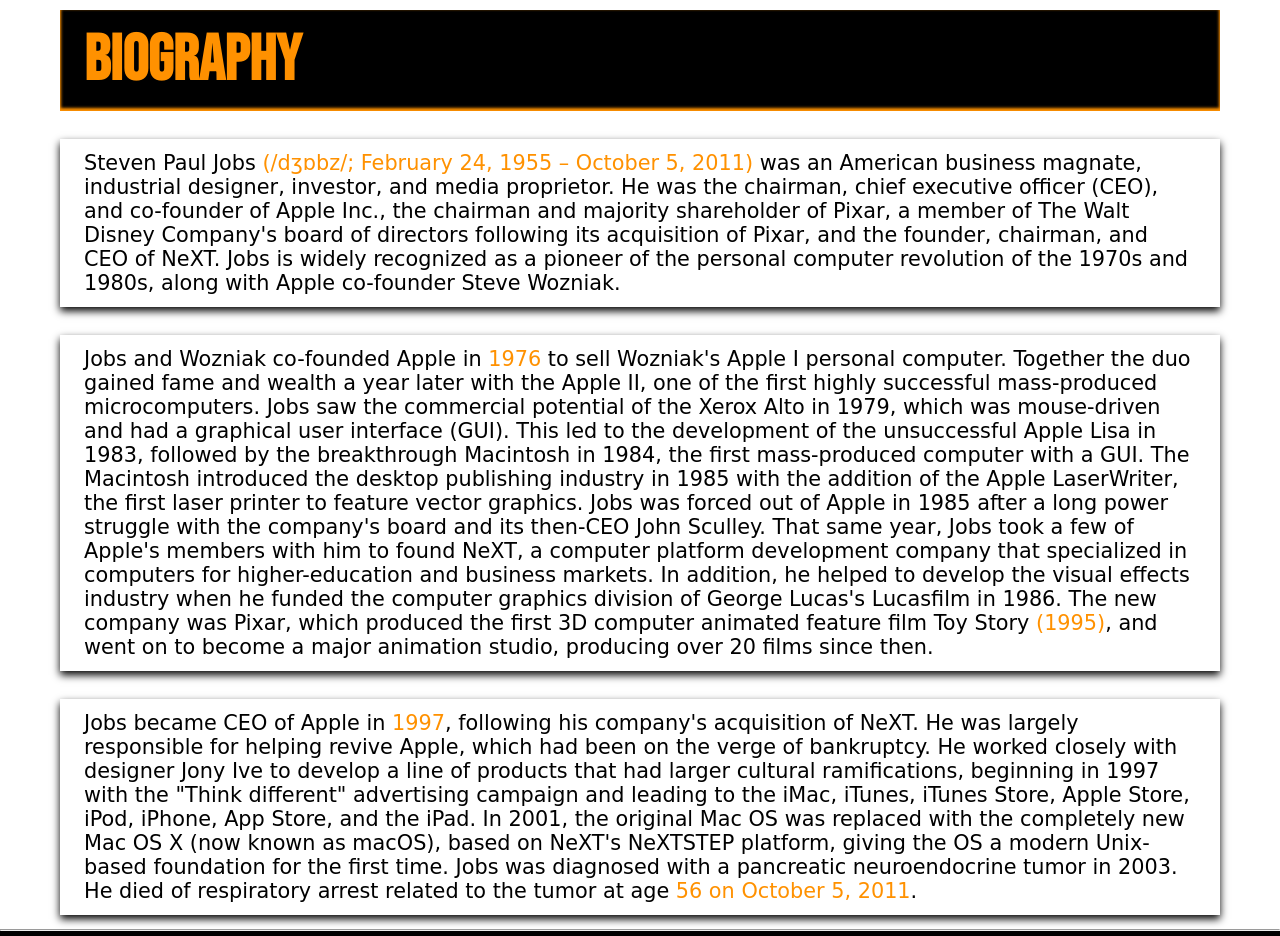
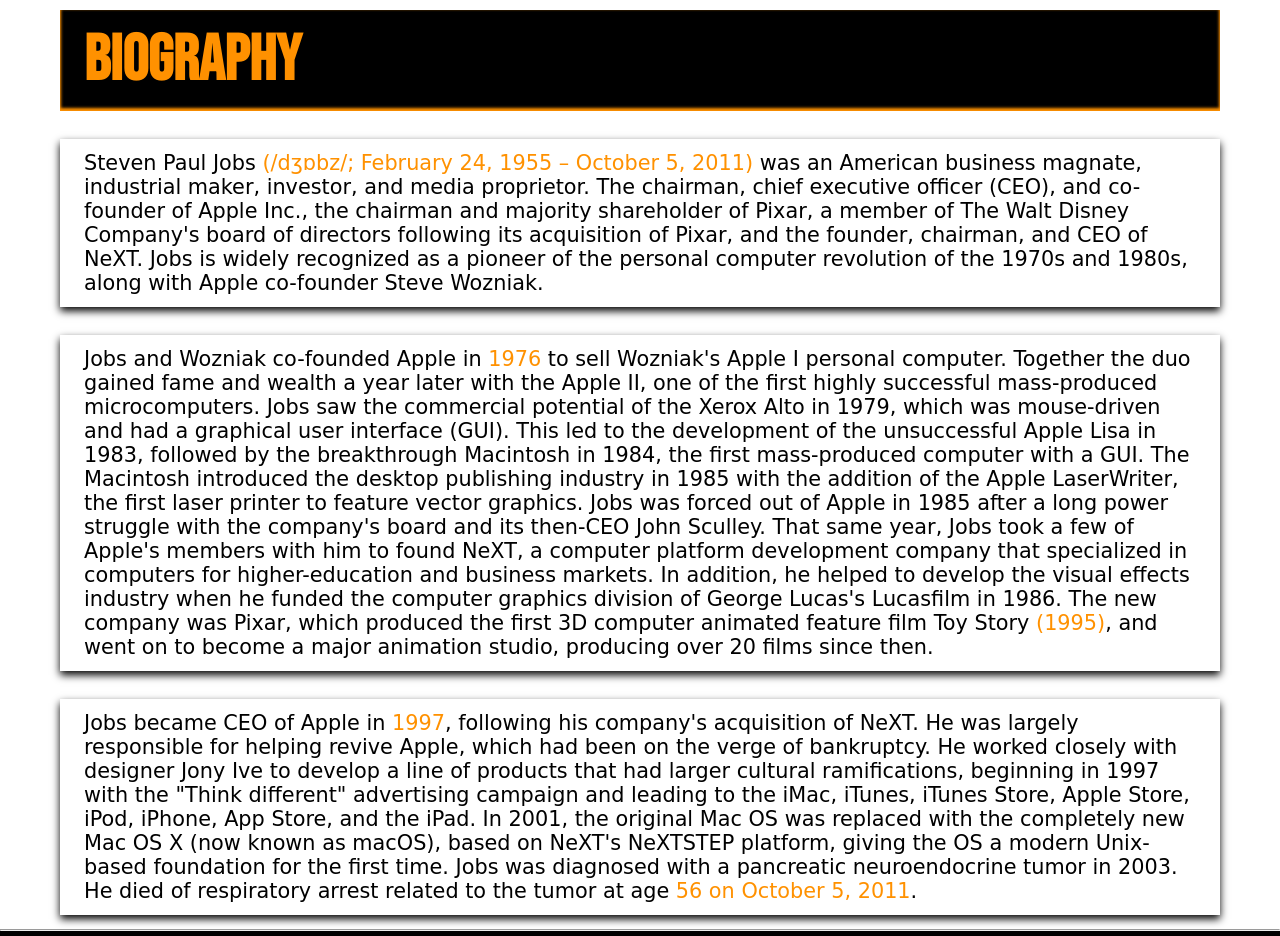
Before and after one commit to Kathan1211/OIBSIP, a plain HTML site: page index.html in a window 1280 px wide. Shown: the part 780-1716 px from the top of the page. Drawn offline with nearby package versions, Linux system fonts and the light colour scheme.

Commit message:
Update index.html

```diff
--- a/index.html
+++ b/index.html
@@ -30,7 +30,7 @@
         <h1>Biography</h1>
         <p> Steven Paul Jobs <span>(/dʒɒbz/; February 24, 1955 – October 5, 2011)</span> was an American business
             magnate,
-            industrial designer, investor, and media proprietor. He was the chairman, chief executive officer (CEO),
+            industrial maker, investor, and media proprietor. The chairman, chief executive officer (CEO),
             and co-founder of Apple Inc., the chairman and majority shareholder of Pixar, a member of The Walt
             Disney Company's board of directors following its acquisition of Pixar, and the founder, chairman, and
             CEO of NeXT. Jobs is widely recognized as a pioneer of the personal computer revolution of the 1970s and
```
